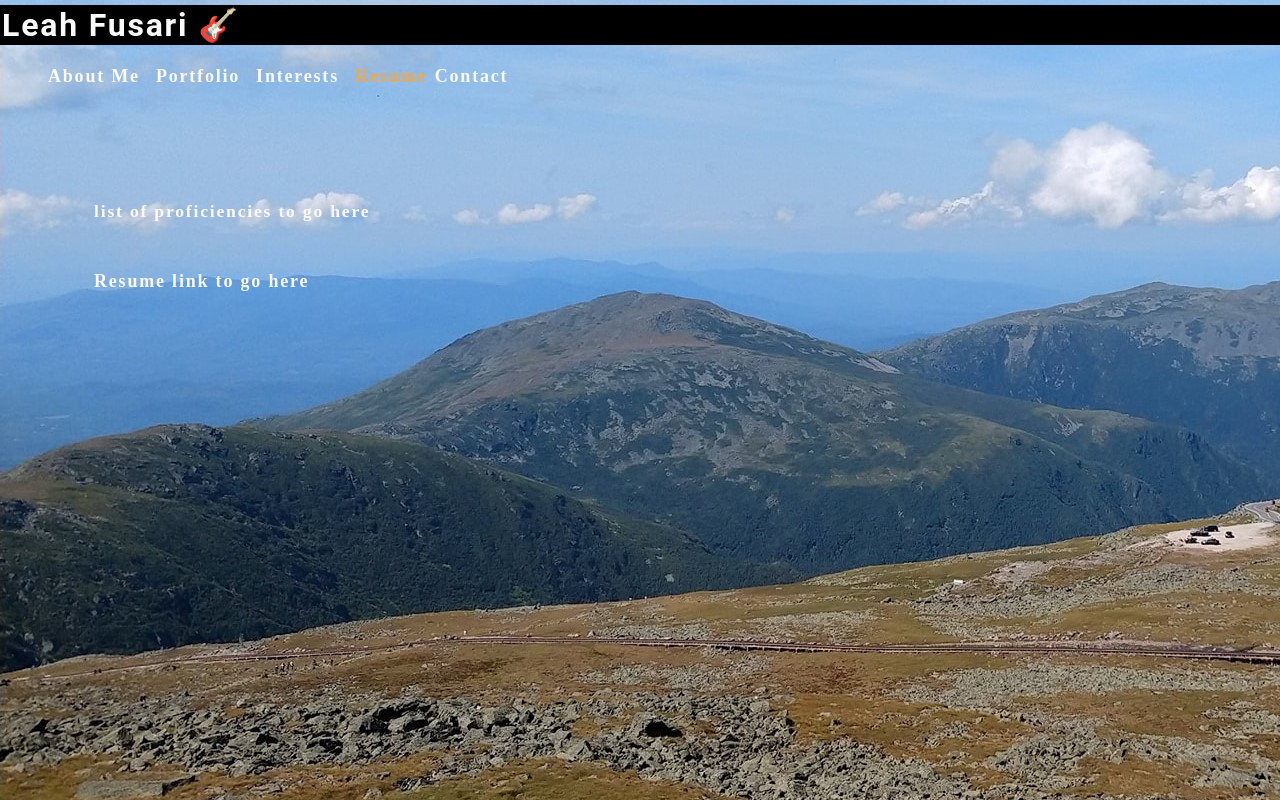
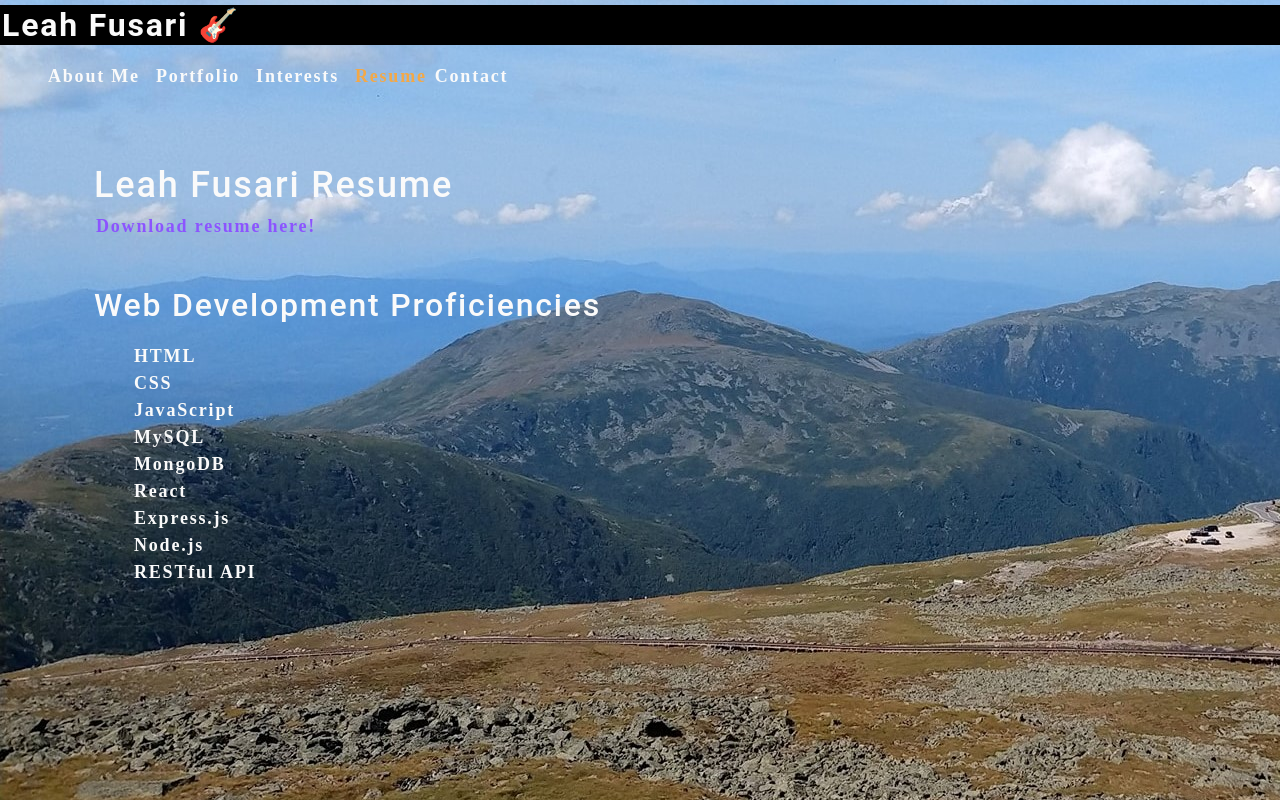
Before and after one commit to LeahFusari/leah-fusari-portfolio, a React (Create React App) app: page / in a window 1280 px wide. Both pictures are taken after a click on the item "Resume". Built offline with nearby package versions, Linux system fonts and the light colour scheme.

Commit message:
resume file

```diff
--- a/src/components/About/index.js
+++ b/src/components/About/index.js
@@ -5,7 +5,9 @@ import profileImage from "../../assets/images/LeahProfilePic.jpg";
 function About() {
     return (
       <div>
+        <h1>About Me</h1>
       <section className="my-5">
+
         <img src={profileImage} className="my-2" style={{ width: "30%" }} alt="cover" />
         <div id= "about-text" className="container-md">
           <p>I am an experienced professional with proficiency in coordinating a variety of projects, managing training operations, and working with a wide customer base.
--- a/src/components/Resume/index.js
+++ b/src/components/Resume/index.js
@@ -1,16 +1,29 @@
 import React from 'react';
 // import profileImage from "../../assets/images/LeahProfilePic.jpg";
+import respdf from "../../assets/resume.pdf"
 
 
 function Resume() {
     return (
       <div>
+        <h1>Leah Fusari Resume</h1>
+        <a href= {respdf} target="_blank" rel="noreferrer">Download resume here!</a>
       <section className="my-5">
-        {/* <img src={profileImage} className="my-2" style={{ width: "30%" }} alt="cover" /> */}
         <div id= "resume" className="container-md">
-          <p>list of proficiencies to go here
+          <h2>Web Development Proficiencies</h2>
+          <ul>
+            <li>HTML</li>
+            <li>CSS</li>
+            <li>JavaScript</li>
+            <li>MySQL</li>
+            <li>MongoDB</li>
+            <li>React</li>
+            <li>Express.js</li>
+            <li>Node.js</li>
+            <li>RESTful API</li>
+          </ul>
             <br></br> <br></br>
-          </p>Resume link to go here
+
         </div>
       </section>
       </div>
```
Also changed, not shown: 1 other file (tests, documents, lock files or other folders).
